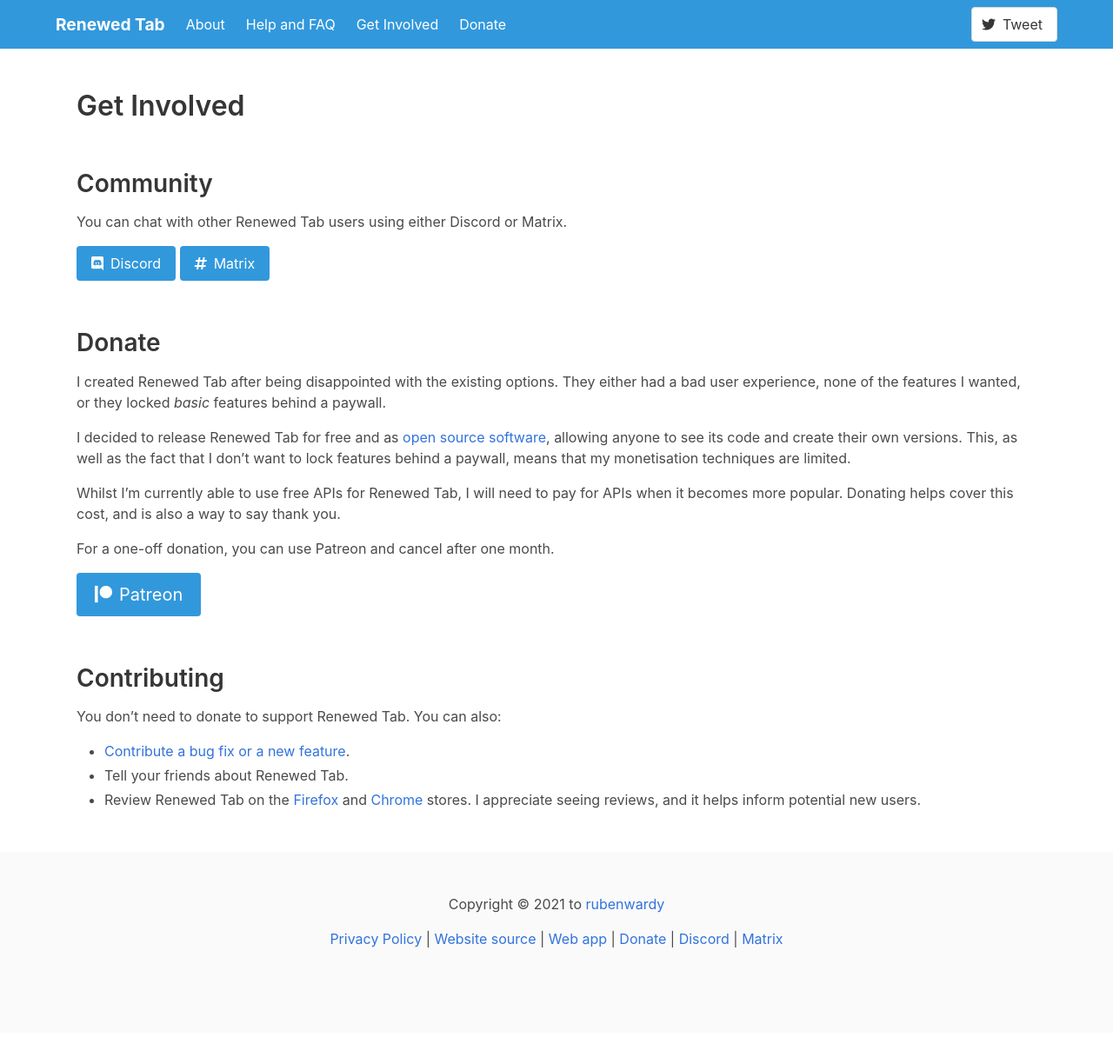
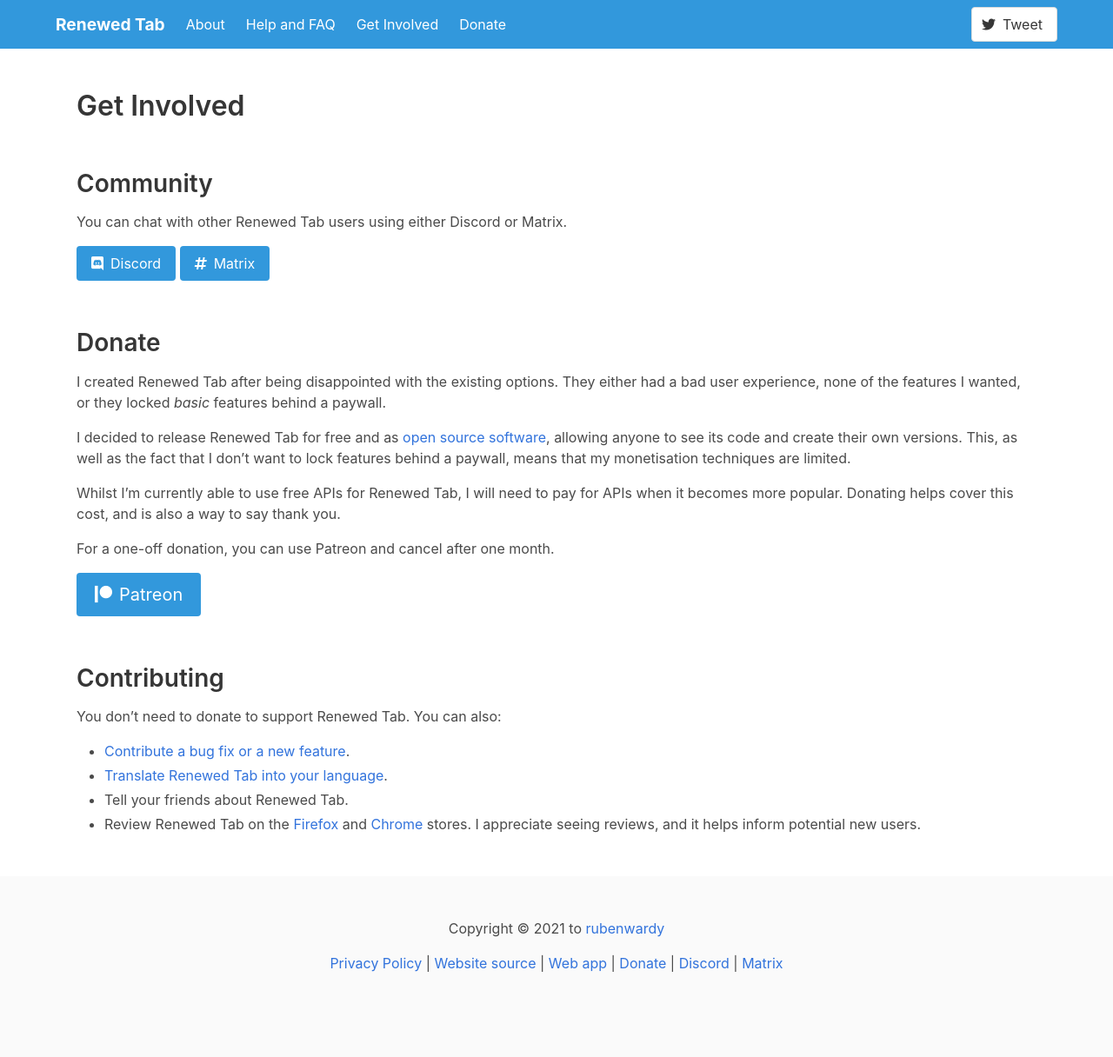
Before and after one commit to rubenwardy/renewedtab_website, a Jekyll site: the page built from get_involved.md, in a window 1280 px wide. Shown: the whole page at 87% size. Built offline with Jekyll 4.4.1, drawn with Linux system fonts in a browser that asks for light colours; before the commit the page ends 1188 px from its top, so only the background shows below that.

Commit message:
Add link to translations on Get Involved page

```diff
--- a/get_involved.md
+++ b/get_involved.md
@@ -53,6 +53,7 @@
 You can also:
 
 * [Contribute a bug fix or a new feature](https://gitlab.com/rubenwardy/renewedtab/).
+* [Translate Renewed Tab into your language](https://renewedtab.rubenwardy.com/translations/).
 * Tell your friends about Renewed Tab.
 * Review Renewed Tab on the [Firefox]({{ site.firefox }}&utm_content=review)
   and [Chrome]({{ site.chrome }}&utm_content=review) stores. I appreciate seeing
```
